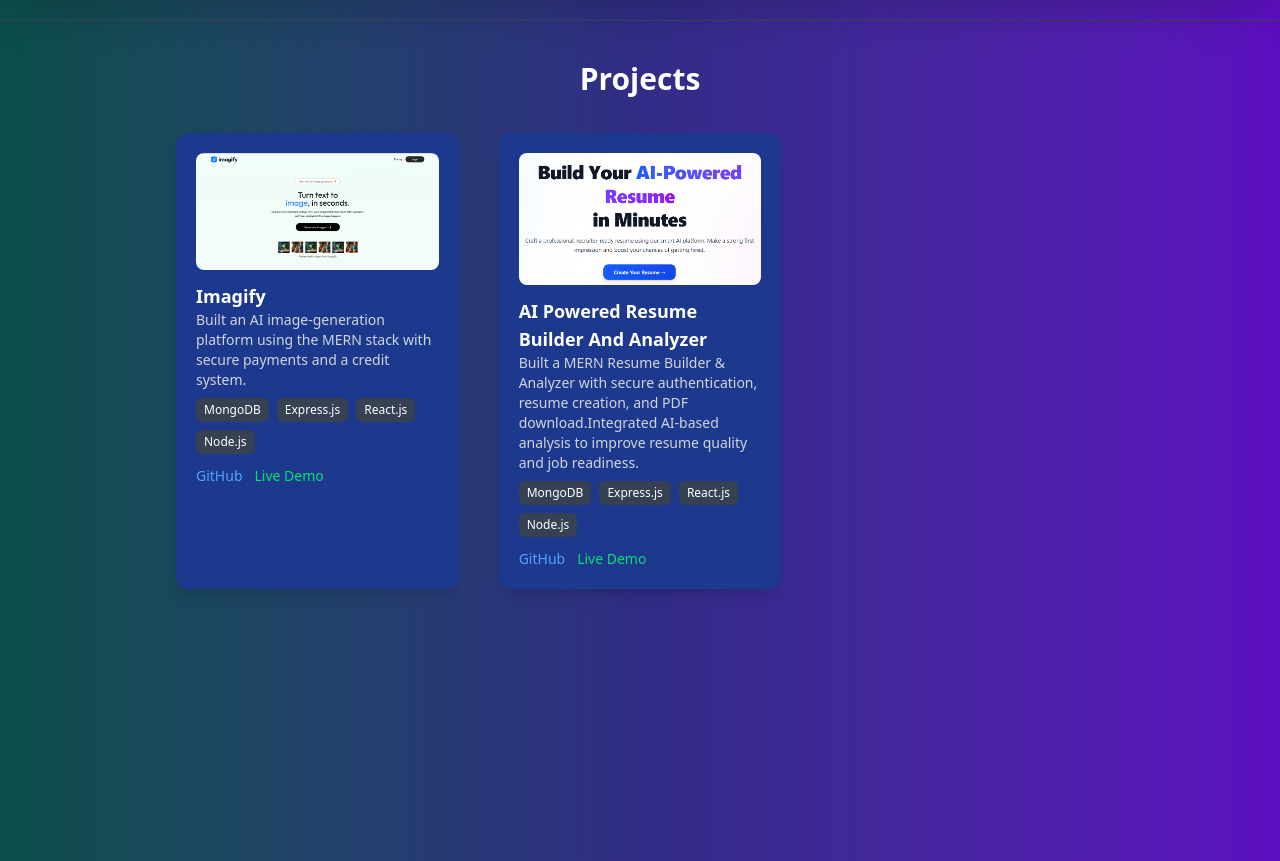
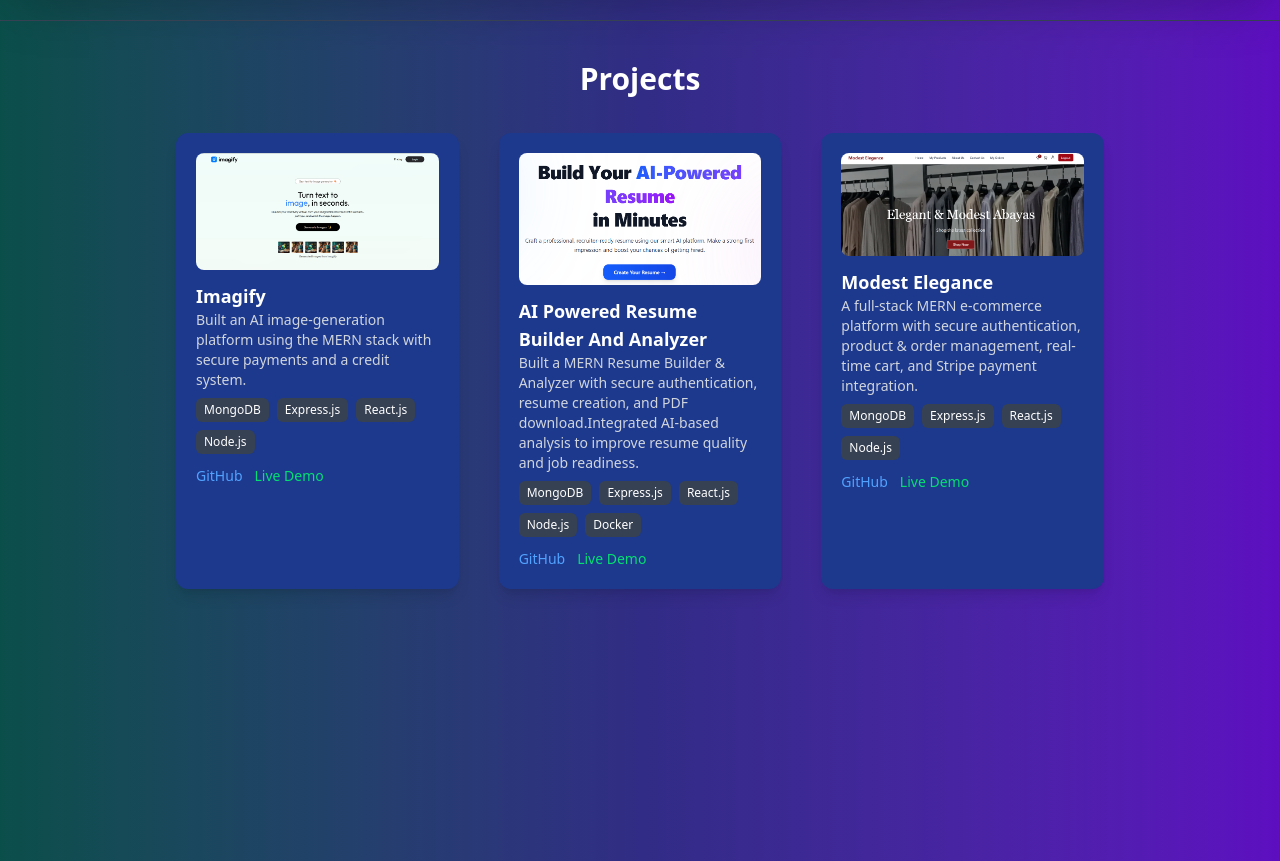
Before and after one commit to Anadiya-Khan/my-portfolio, a Next.js app: page / in a window 1280 px wide. Shown: the part 1660-2521 px from the top of the page. Built offline with nearby package versions, Linux system fonts and the light colour scheme.

Commit message:
added new project

```diff
--- a/src/components/Project.js
+++ b/src/components/Project.js
@@ -16,9 +16,17 @@ const Project = () => {
       img: "/images/resume.png",
       title: "AI Powered Resume Builder And Analyzer",
       description: "Built a MERN Resume Builder & Analyzer with secure authentication, resume creation, and PDF download.Integrated AI-based analysis to improve resume quality and job readiness.",
-      lang: ["MongoDB","Express.js","React.js","Node.js"],
+      lang: ["MongoDB","Express.js","React.js","Node.js","Docker"],
       git: "https://github.com/Anadiya-Khan/AI-Powered-Resume-Builder---Analyzer",
       vercel: "https://ai-resume-builder-analyzer-3g9k.onrender.com",
+    },
+     {
+      img: "/images/ecommerce.png",
+      title: "Modest Elegance",
+      description: "A full-stack MERN e-commerce platform with secure authentication, product & order management, real-time cart, and Stripe payment integration.",
+      lang: ["MongoDB","Express.js","React.js","Node.js"],
+      git: "https://github.com/Anadiya-Khan/Ecommerce-Abaya",
+      vercel: "https://modest-elegance.onrender.com",
     }
   ];
 
```
Also changed, not shown: public/images/ecommerce.png (added).
